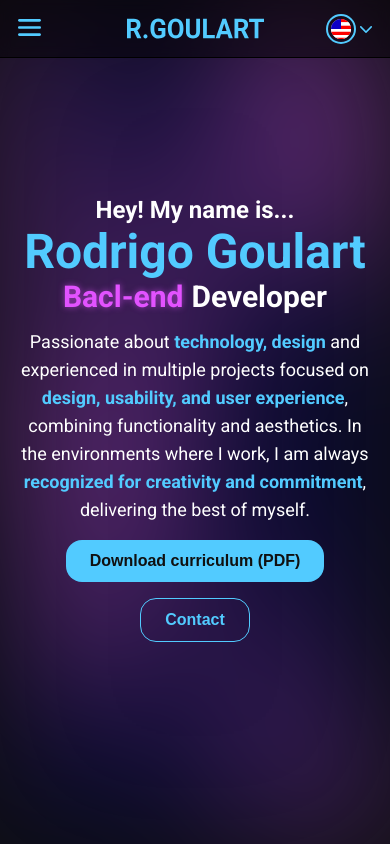
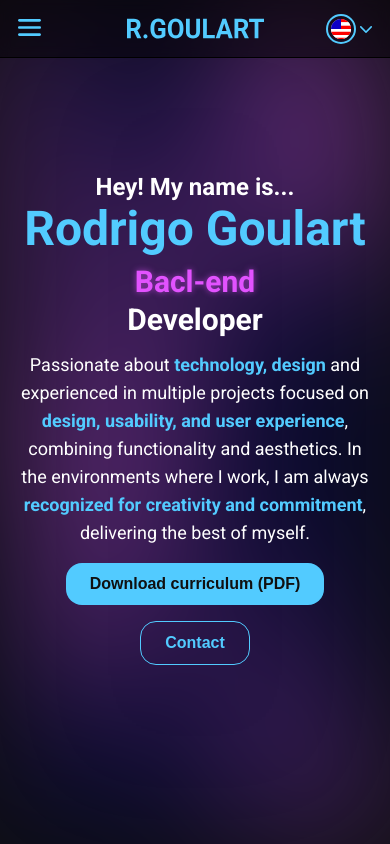
Before and after one commit to RodrigoDGoulart/portfolio, a React (Vite) app: page / in a window 390 px wide. Built offline with nearby package versions, Linux system fonts and the light colour scheme.

Commit message:
fix: adjust banner subtitle on mobile

```diff
--- a/src/components/Sections/Banner/Banner.module.scss
+++ b/src/components/Sections/Banner/Banner.module.scss
@@ -98,4 +98,9 @@
   .paragraph {
     text-align: center;
   }
+
+  .subtitle {
+    flex-direction: column;
+    align-items: center;
+  }
 }
--- a/src/components/Sections/Banner/index.tsx
+++ b/src/components/Sections/Banner/index.tsx
@@ -174,7 +174,7 @@ export default function Banner() {
           </Title>
 
           <div className={styles.subtitle}>
-            {t("banner.prefixsubtitle")}
+            <span>{t("banner.prefixsubtitle")}</span>
             <b
               style={{
                 color: displayColor,
@@ -184,7 +184,7 @@ export default function Banner() {
             >
               {displayText}
             </b>
-            {t("banner.sufixsubtitle")}
+            <span>{t("banner.sufixsubtitle")}</span>
           </div>
         </div>
 
```
